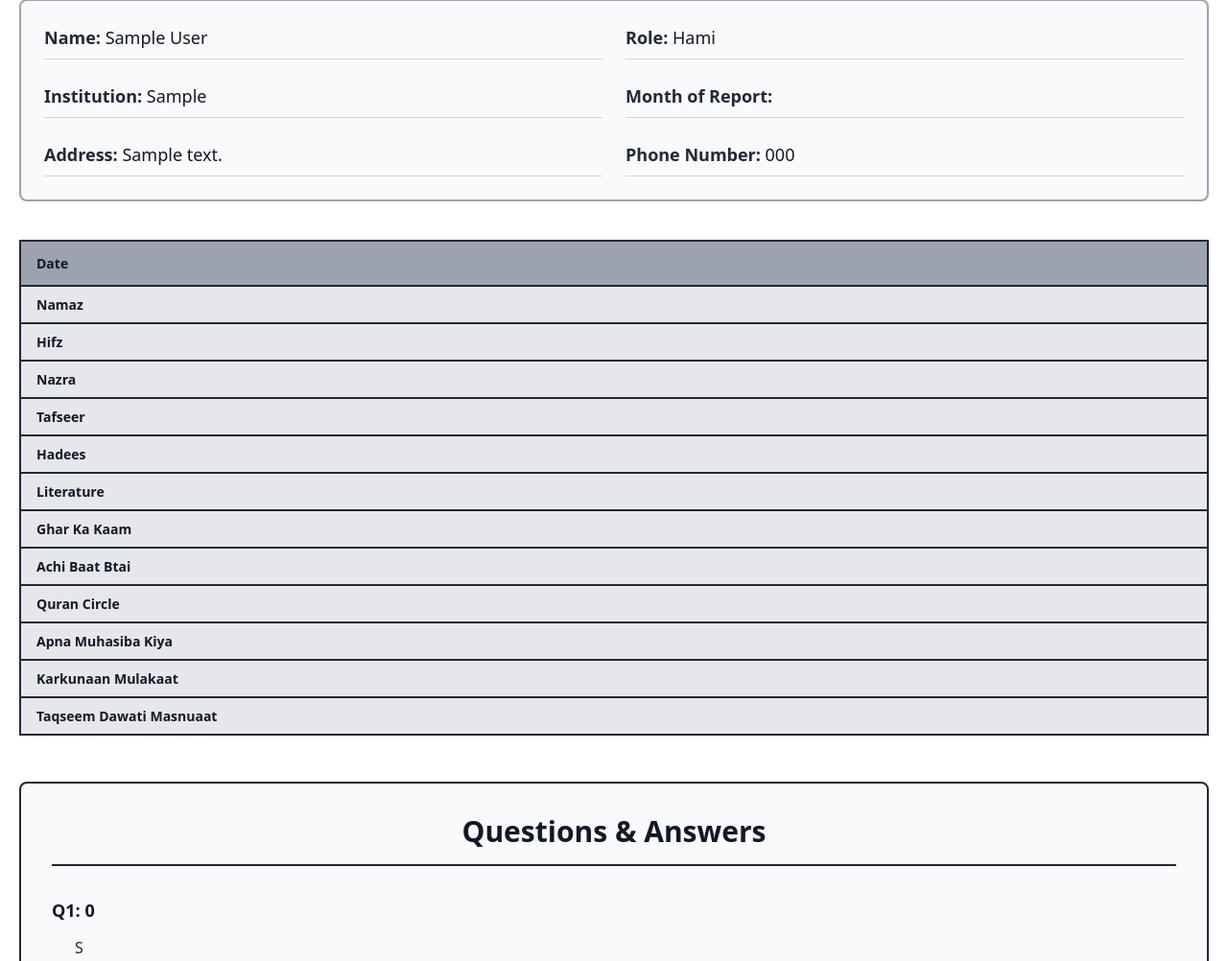
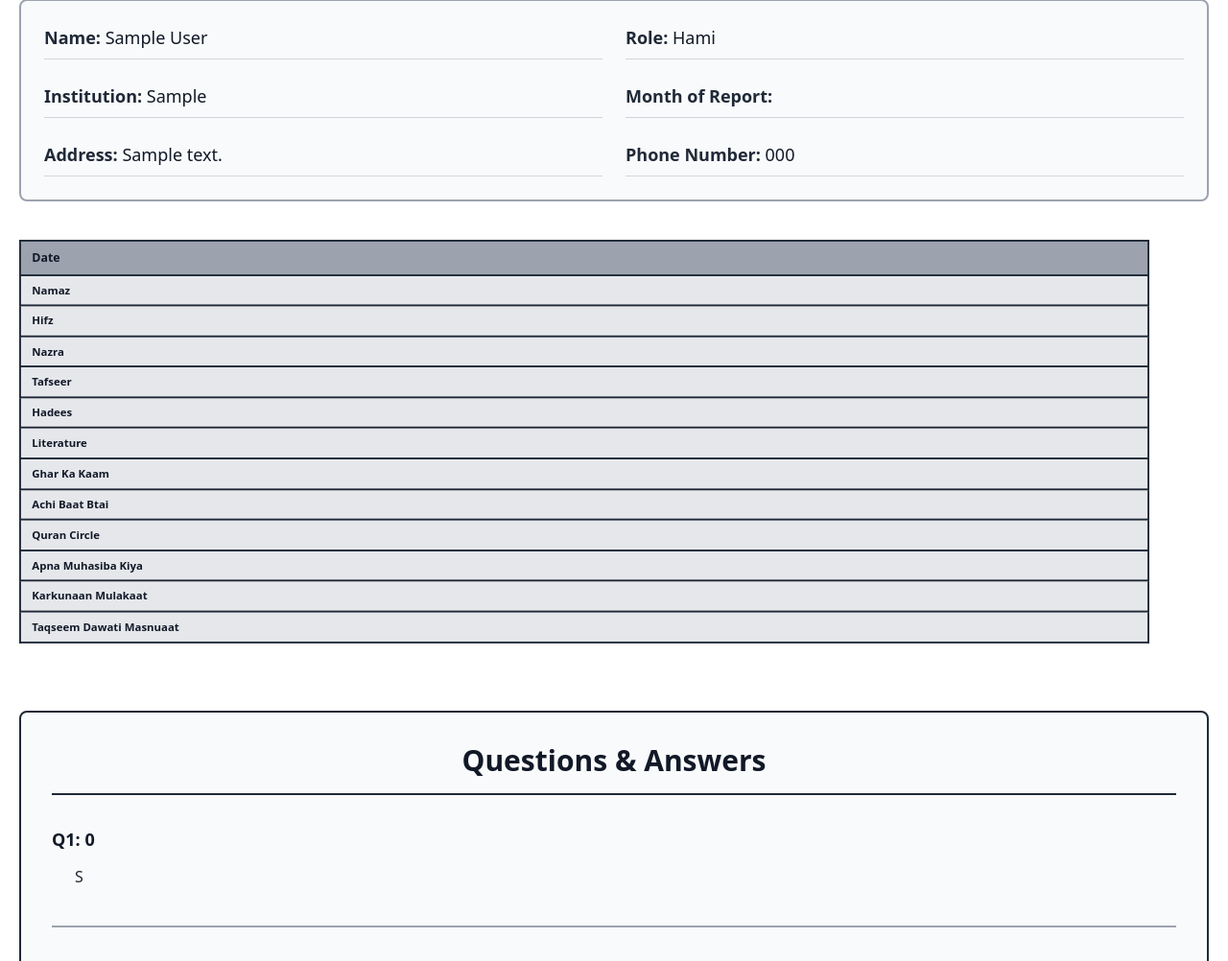
Before and after one commit to mahawaqarwarraich/Jamiat-Report-App, a Node server app: template backend/templates/hami-report.ejs in a window 1280 px wide. Shown: the part 339-1341 px from the top of the page at 96% size. Run offline with Node 20, Linux system fonts and the light colour scheme; tables that the repository leaves empty hold one stand-in row (values such as "Sample post"); the template is opened without the code that fills it: values that come from a table or form of the project are taken from there, most other values are stand-ins (such as "Sample title", 1, 10 or a date in 2020); some libraries are stand-ins or nearby versions.

Commit message:
perfect hami report pdf download

```diff
--- a/backend/templates/hami-report.ejs
+++ b/backend/templates/hami-report.ejs
@@ -91,6 +91,8 @@
 
     const daysInMonth = getDaysInMonth(month, year);
     const daysArray = Array.from({ length: daysInMonth }, (_, i) => i + 1);
+    // Calculate day column width percentage (first column is 150px, remaining space distributed)
+    const dayColumnWidthPercent = daysArray.length > 0 ? ((100 - 15) / daysArray.length).toFixed(2) : 0;
   %>
 
   <div class="min-h-screen bg-white print:bg-white" style="margin: 0; padding: 40px 20px;">
@@ -148,17 +150,17 @@
     </div>
 
     <!-- Table -->
-    <div class="mb-10 overflow-x-auto">
-      <table class="min-w-full border-2 border-gray-800" style="border-collapse: collapse; font-size: 14px;">
+    <div class="mb-10 w-full overflow-hidden">
+      <div class="w-full" style="transform: scale(0.95); transform-origin: top left;">
+        <table class="w-full border-2 border-gray-800" style="border-collapse: collapse; font-size: 13px; table-layout: fixed; width: 100%;">
           <thead>
             <tr class="bg-gray-300">
-            <th class="border-2 border-gray-800 px-4 py-3 text-left font-bold text-gray-900 bg-gray-400" style="min-width: 150px;">
+              <th class="border-2 border-gray-800 px-3 py-2 text-left font-bold text-gray-900 bg-gray-400" style="width: 150px;">
                 Date
               </th>
               <% daysArray.forEach((day) => { %>
                 <th
-                class="border-2 border-gray-800 px-2 py-2 text-center font-bold text-gray-900 bg-gray-400"
-                style="min-width: 45px; width: 45px;"
+                  class="border-2 border-gray-800 px-1 py-2 text-center font-bold text-gray-900 bg-gray-400"
                 >
                   <%= day %>
                 </th>
@@ -169,12 +171,13 @@
             <!-- Field rows -->
             <% hamiFields.forEach((field, index) => { %>
               <tr class="<%= index % 2 === 0 ? 'bg-white' : 'bg-gray-50' %>">
-              <td class="border-2 border-gray-800 px-4 py-2 font-semibold text-gray-900 bg-gray-200 text-left" style="white-space: nowrap;">
+                <td class="border-2 border-gray-800 px-3 py-2 font-semibold text-gray-900 bg-gray-200 text-left" style="font-size: 12px; word-break: break-word; line-height: 1.3;">
                   <%= fieldLabels[field] %>
                 </td>
                 <% daysArray.forEach((day) => { %>
                   <td
-                  class="border-2 border-gray-800 px-2 py-2 text-center"
+                    class="border-2 border-gray-800 px-1 py-2 text-center"
+                    style="font-size: 12px;"
                   >
                     <%= renderCell(day, field, reportData) %>
                   </td>
@@ -183,6 +186,7 @@
             <% }); %>
           </tbody>
         </table>
+      </div>
     </div>
 
     <!-- Q/A Section -->
```
Also changed, not shown: backend/routes/hamiReports.js (+6 -2 lines), frontend/src/components/templates/HamiTemplate.js (+10 -7 lines), backend/templates/rafeeqa-report.ejs (added), backend/templates/rukn-report.ejs (added), backend/templates/umeedwar-report.ejs (added). Lines whose indentation alone changed are shown as unchanged.
